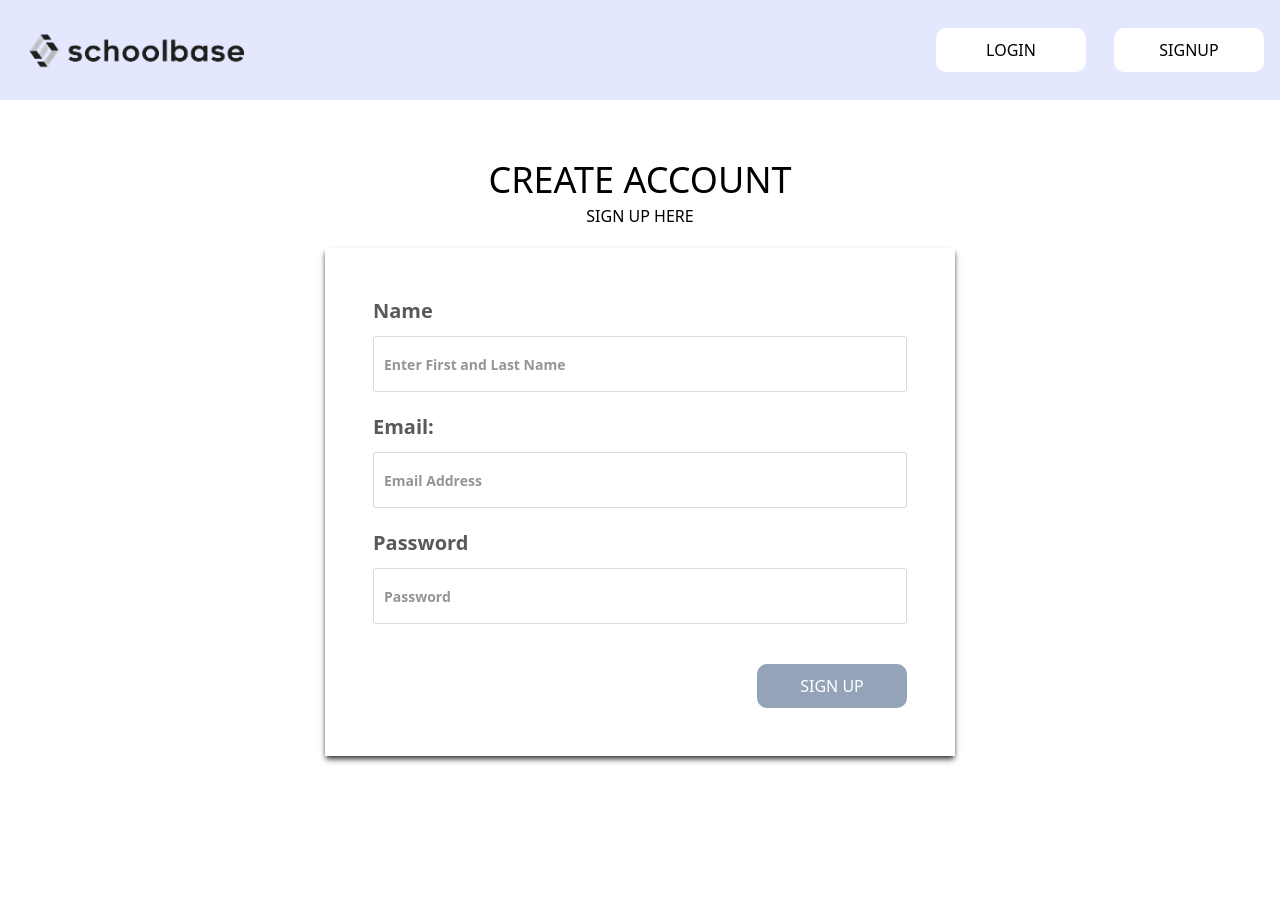
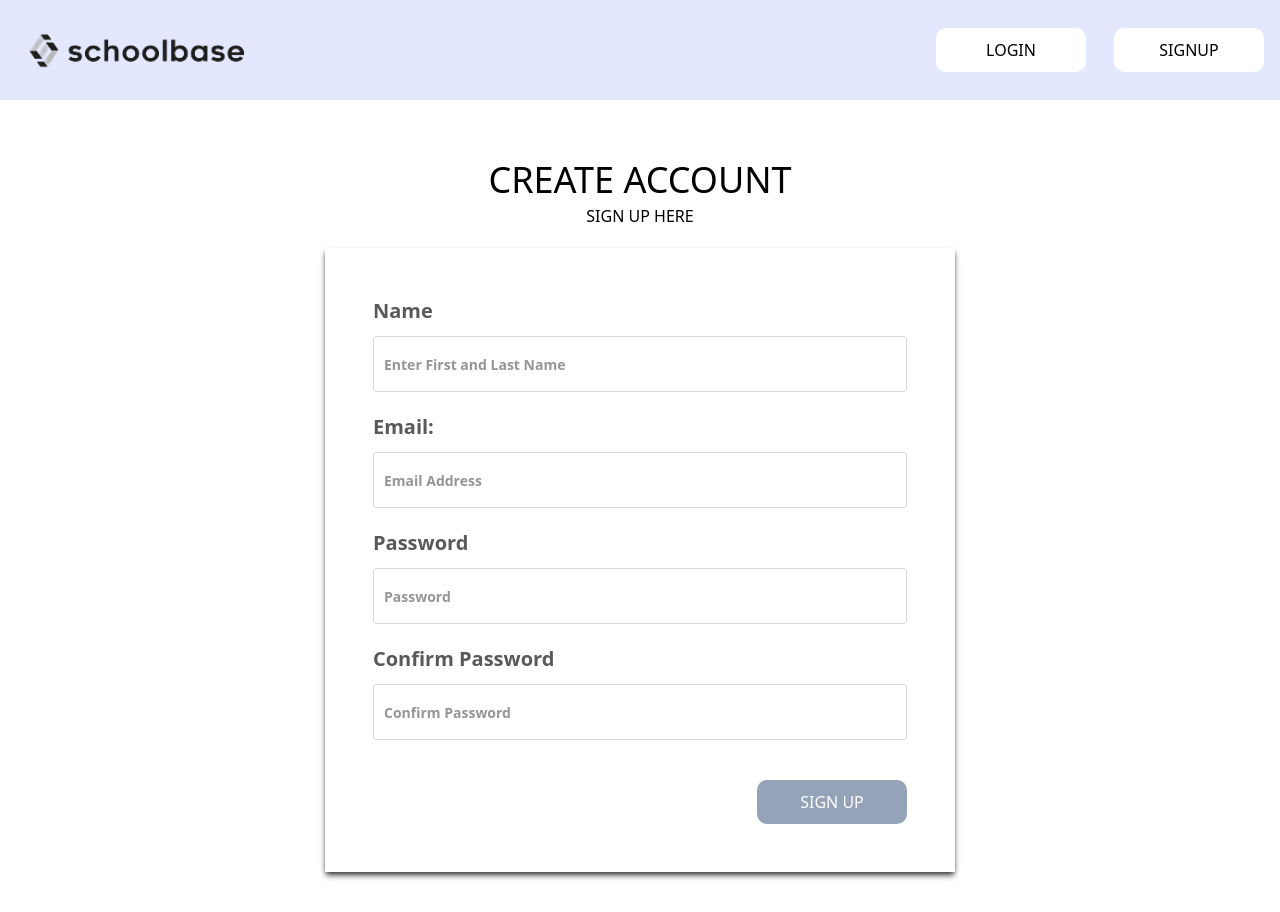
Before and after one commit to AJ1732/capstone_schoolbase_lms, a React (Vite) app: page /signup in a window 1280 px wide. Before the commit the page ends 800 px from the top, so only its background shows below. Built offline with nearby package versions, Linux system fonts and the light colour scheme; no server answers.

Commit message:
feat: add confirm Password to Sign Up Page

```diff
--- a/src/components/Form/Forms.jsx
+++ b/src/components/Form/Forms.jsx
@@ -1,8 +1,5 @@
 import React, { useState } from 'react'
 import { useNavigate } from 'react-router-dom';
-import { auth } from "../../fireBase"
-// import { signInWithEmailAndPassword } from "firebase/auth"
-import { createUserWithEmailAndPassword, signInWithEmailAndPassword } from "firebase/auth"
 
 import { useAuthContext } from '../../context/AuthProvider';
 import { FormButton } from '../Button/Buttons';
@@ -201,6 +198,10 @@ export const SignUpForm = () => {
     value: "",
     isTouched: false,
   });
+  const [confirmPassword, setConfirmPassword] = useState({
+    value: "",
+    isTouched: false,
+  });
   const [error, setError] = useState('');
 
   // Error Messages
@@ -216,8 +217,15 @@ export const SignUpForm = () => {
     );
   };
 
+  const ConfirmPasswordErrorMessage = () => {
+    return (
+      <p className="field-error">Passwords should be the same</p>
+    );
+  };
+
+  // FORM SUBMISSIONS
   const getIsFormValid = () => {
-    if ( fullName && validateSchoolEmail(email.value) && password.value.length >= 8 ) {
+    if ( fullName && validateSchoolEmail(email.value) && password.value.length >= 8 && confirmPassword.value === password.value ) {
       return true
     } else {
       return false
@@ -329,6 +337,31 @@ export const SignUpForm = () => {
             }
           </div>
 
+          {/* CONFIRM PASSWORD */}
+          <div className='field'>
+            <div>
+              <label htmlFor="confirmPassword">Confirm Password </label>
+            </div>
+            <input
+              id='confirmPassword'
+              type="password"
+              value={confirmPassword.value}
+              placeholder='Confirm Password'
+              required
+              onChange={(e) => {
+                setConfirmPassword({ ...confirmPassword, value: e.target.value });
+              }}
+              onBlur={() => {
+                setConfirmPassword({ ...confirmPassword, isTouched: true });
+              }}
+            />
+            {
+              confirmPassword.isTouched && confirmPassword.value !== password.value ?
+              ( <ConfirmPasswordErrorMessage /> ) :
+              null
+            }
+          </div>
+
           {/* SUBMIT BUTTON */}
           <FormButton disabled={!getIsFormValid()} className={`w-[150px] mt-[20px] self-end ${!getIsFormValid() && 'bg-slate-400'}`}>SIGN UP</ FormButton>
         </fieldset>
--- a/src/context/AuthProvider.jsx
+++ b/src/context/AuthProvider.jsx
@@ -13,24 +13,19 @@ export const AuthProvider = ({ children }) => {
   // User State
   const [user, setUser] = useState('');
 
-  useEffect(() => {
-    const unsubscribe = onAuthStateChanged(auth, (currentUser) => {
-      setUser(currentUser);
-      // console.log(currentUser);
-      // console.log(currentUser.uid);
-      // console.log(user);
-    })
-    return () => {
-      unsubscribe();
-    }
-  }, [user]);
-
   // Auth Functions
   const createUser = (email, password) => createUserWithEmailAndPassword(auth, email, password)
 
   const signIn = (email, password) => signInWithEmailAndPassword(auth, email, password);
 
   const logOut = () => signOut(auth);
+
+  useEffect(() => {
+    const unsubscribe = onAuthStateChanged(auth, (currentUser) => {
+      setUser(currentUser);
+    })
+    return unsubscribe
+  }, []);
 
   // Auth Context Value
   const contextValue = {
```
